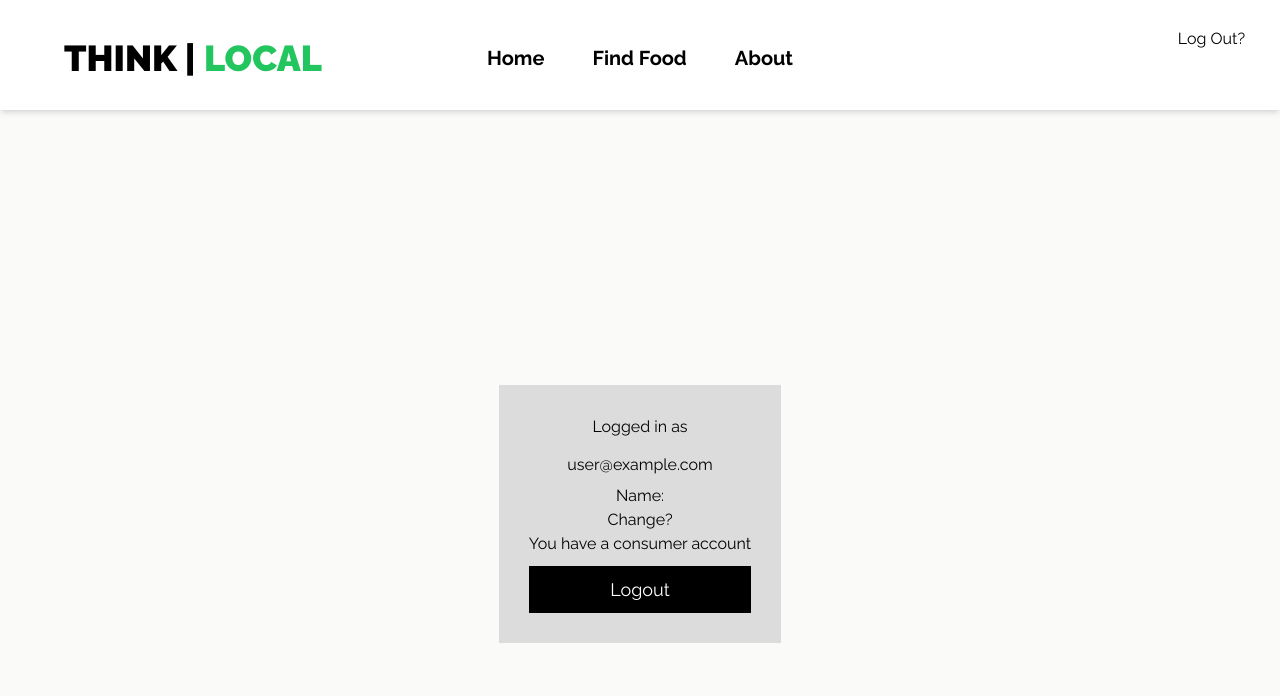
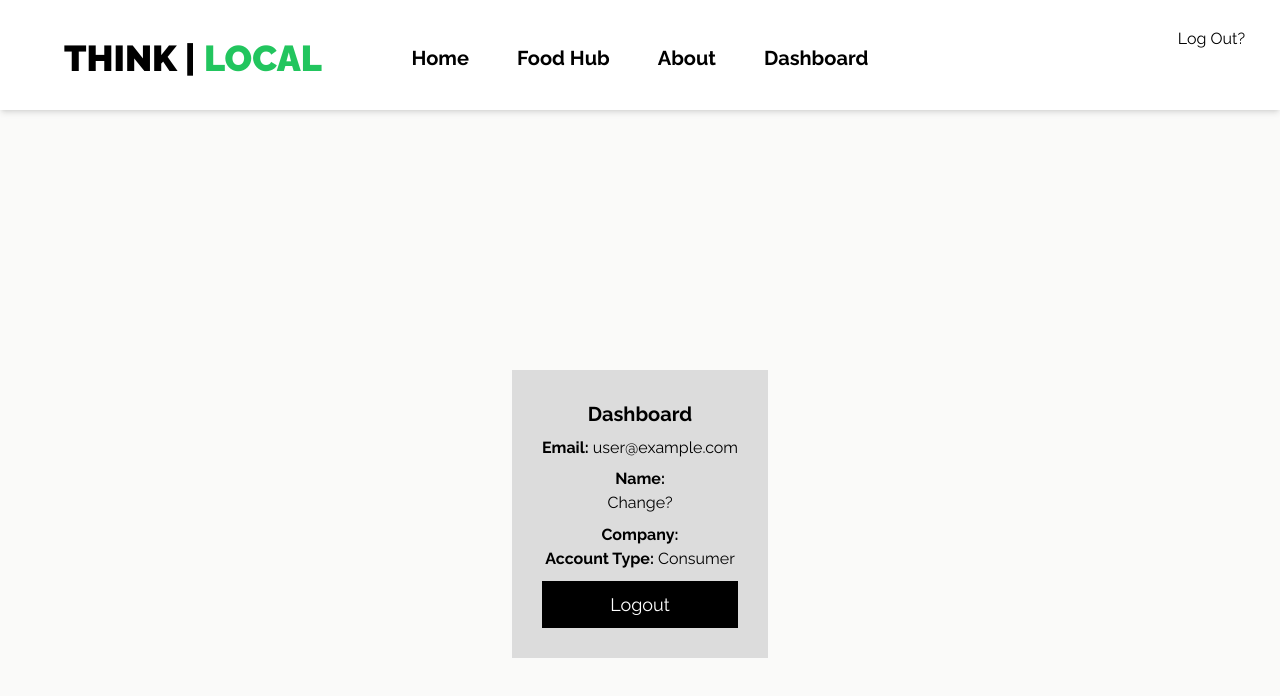
Before and after one commit to lgorvin/localfoods, a React (Vite) app: page /dashboard in a window 1280 px wide. Shown: the top 696 px of the page. Built offline with nearby package versions, Linux system fonts and the light colour scheme; no server answers; the database is empty; sample sign-in values are in the browser's storage.

Commit message:
Dashboard Changes

```diff
--- a/src/components/NavBar.tsx
+++ b/src/components/NavBar.tsx
@@ -47,7 +47,7 @@ const NavBar = () => {
           </li>
 
           <li className="mx-6 font-semibold text-xl text-black hover:scale-110 duration-300 cursor-pointer">
-            <Link to="/findfood">Find Food</Link>
+            <Link to="/findfood">Food Hub</Link>
           </li>
 
           {supplier && (
@@ -57,6 +57,9 @@ const NavBar = () => {
           )}
           <li className="mx-6 font-semibold text-xl text-black hover:scale-110 duration-300 cursor-pointer">
             <Link to="/about">About</Link>
+          </li>
+          <li className="mx-6 font-semibold text-xl text-black hover:scale-110 duration-300 cursor-pointer">
+            <Link to="/dashboard">Dashboard</Link>
           </li>
         </ul>
         {!user && (
--- a/src/firebase.ts
+++ b/src/firebase.ts
@@ -56,7 +56,7 @@ const logInWithEmailAndPassword = async (email: string, password: string) => {
     alert(err.message);
   }
 };
-const registerWithEmailAndPassword = async (name: string, supplier: boolean, consumer: boolean, email: string, password: string) => {
+const registerWithEmailAndPassword = async (name: string, supplier: boolean, consumer: boolean, email: string, password: string, company: string) => {
   try {
     const res = await createUserWithEmailAndPassword(auth, email, password);
     const user = res.user;
@@ -67,6 +67,7 @@ const registerWithEmailAndPassword = async (name: string, supplier: boolean, con
       consumer,
       authProvider: "local",
       email,
+      company,
     });
   } catch (err: any) {
     console.error(err);
--- a/src/pages/Dashboard.tsx
+++ b/src/pages/Dashboard.tsx
@@ -16,6 +16,7 @@ function Dashboard() {
   const [user, loading, error] = useAuthState(auth);
   const [name, setName] = useState("");
   const [newName, setNewName] = useState("");
+  const [company, setCompany] = useState("");
   const [docId, setDocId] = useState("");
   const [changeName, setChangeName] = useState(false);
   const handleClick = () => setChangeName(!changeName);
@@ -43,6 +44,7 @@ function Dashboard() {
           cities.push(doc.data().name);
           setDocId(doc.id);
           console.log(docId);
+          setCompany(doc.data().company);
           if (doc.data().supplier == true) {
             setSupplier(true);
           }
@@ -72,11 +74,13 @@ function Dashboard() {
   return (
     <div className="dashboard">
       <div className="dashboard__container">
-        Logged in as
-        <div>{name}</div>
-        <div>{user?.email}</div>
+        <h1 className="text-xl font-bold">Dashboard</h1>
+        <h1 className="mt-2">
+          <span className="font-bold">Email:</span> {user?.email}
+        </h1>
         <div>
-          Name: {allUsers} <h1 onClick={handleClick}>Change?</h1>
+          <span className="font-bold">Name:</span> {allUsers}{" "}
+          <h1 onClick={handleClick}>Change?</h1>
           {changeName && (
             <>
               <input
@@ -92,10 +96,17 @@ function Dashboard() {
             </>
           )}
         </div>
+        <h1 className="mt-2">
+          <span className="font-bold">Company:</span> {company}
+        </h1>
         {supplier ? (
-          <h1>You have a supplier account</h1>
+          <h1>
+            <span className="font-bold">Account Type:</span> Supplier
+          </h1>
         ) : (
-          <h1>You have a consumer account</h1>
+          <h1>
+            <span className="font-bold">Account Type:</span> Consumer
+          </h1>
         )}
         <button className="dashboard__btn" onClick={logout}>
           Logout
--- a/src/pages/SellFood.tsx
+++ b/src/pages/SellFood.tsx
@@ -216,15 +216,28 @@ const SellFood = () => {
             onChange={(e) => setPrice(e.target.value)}
             placeholder="Price £"
           />
-          <input
-            onClick={getLocation}
-            className="bg-blue-200 px-2 py-2"
-            type="button"
-            value="Location"
-          />
+          <>
+            <svg
+              xmlns="http://www.w3.org/2000/svg"
+              width="16"
+              height="16"
+              fill="white"
+              className="absolute right-0 mr-[253px] scale-150 mt-[-28px] bi bi-geo-alt"
+              viewBox="0 0 16 16"
+            >
+              <path d="M12.166 8.94c-.524 1.062-1.234 2.12-1.96 3.07A31.493 31.493 0 0 1 8 14.58a31.481 31.481 0 0 1-2.206-2.57c-.726-.95-1.436-2.008-1.96-3.07C3.304 7.867 3 6.862 3 6a5 5 0 0 1 10 0c0 .862-.305 1.867-.834 2.94zM8 16s6-5.686 6-10A6 6 0 0 0 2 6c0 4.314 6 10 6 10z" />
+              <path d="M8 8a2 2 0 1 1 0-4 2 2 0 0 1 0 4zm0 1a3 3 0 1 0 0-6 3 3 0 0 0 0 6z" />
+            </svg>
+            <input
+              onClick={getLocation}
+              className="bg-green-400 px-4 py-2"
+              type="button"
+              value=" "
+            ></input>
+          </>
           <button
             type="submit"
-            className="bg-green-500 px-2 py-2 shadow-lg rounded-r-lg"
+            className="bg-green-400 text-white font-bold px-2 py-2 shadow-lg rounded-r-lg"
             onClick={postMaker}
           >
             Create Post
--- a/src/pages/SignUp.tsx
+++ b/src/pages/SignUp.tsx
@@ -15,11 +15,19 @@ function SignUp() {
   const handleSClick = () => setSupplier(!supplier);
   const [consumer, setConsumer] = useState(false);
   const handleCClick = () => setConsumer(!consumer);
+  const [company, setCompany] = useState("");
   const [user, loading, error] = useAuthState(auth);
   const history = useNavigate();
   const register = () => {
     if (!name) alert("Please enter name");
-    registerWithEmailAndPassword(name, supplier, consumer, email, password);
+    registerWithEmailAndPassword(
+      name,
+      supplier,
+      consumer,
+      email,
+      password,
+      company
+    );
   };
   useEffect(() => {
     if (loading) return;
@@ -39,6 +47,15 @@ function SignUp() {
             onClick={handleSClick}
             placeholder="Supplier?"
           />
+          {supplier && (
+            <input
+              className="mx-2 px-2 py-2 duration-300"
+              type="text"
+              value={company}
+              onChange={(e) => setCompany(e.target.value)}
+              placeholder="Company Name"
+            />
+          )}
         </div>
         <div className="mb-5">
           <h1 className="text-center inline">Consumer</h1>
```
Also changed, not shown: src/index.css (line endings or trailing spaces).
